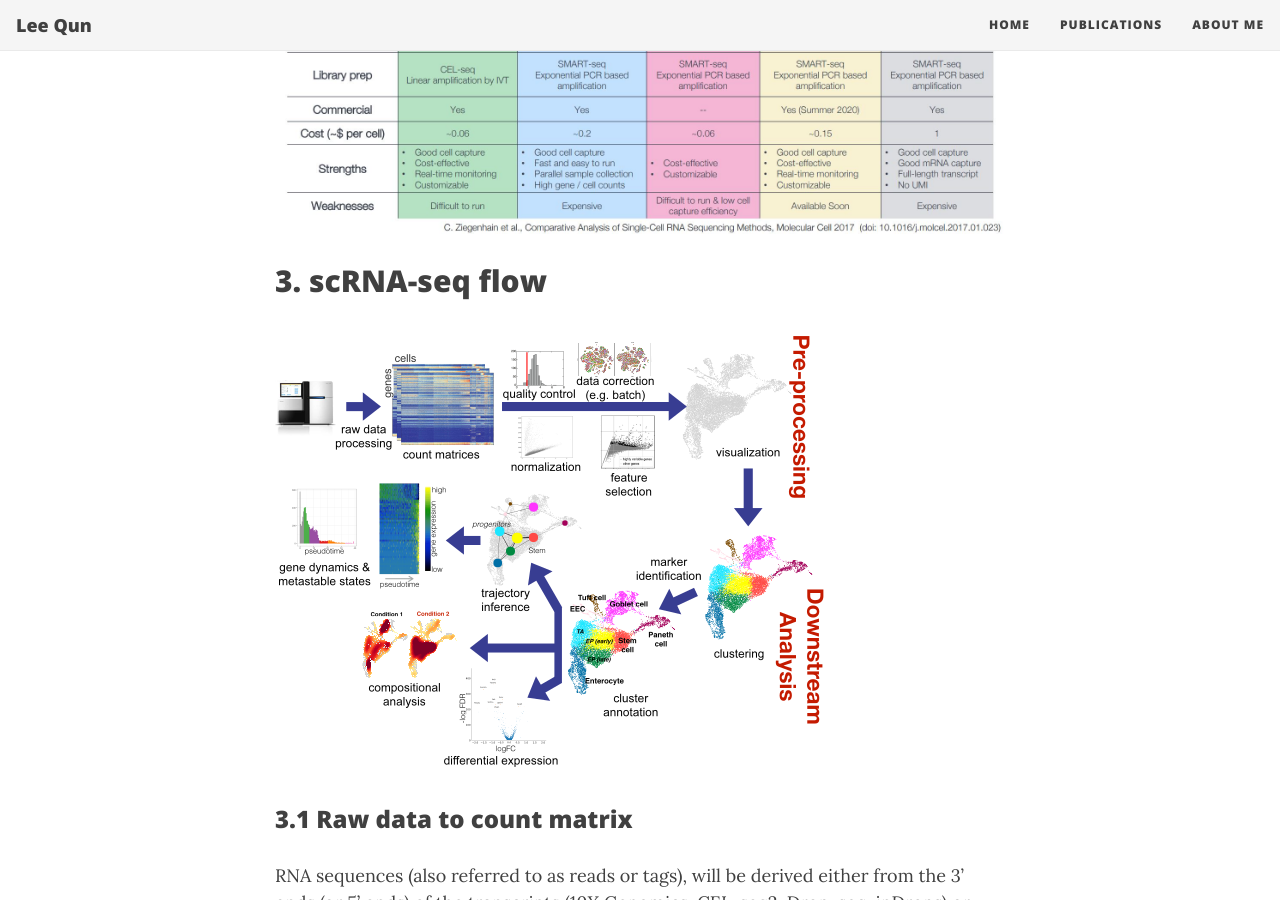
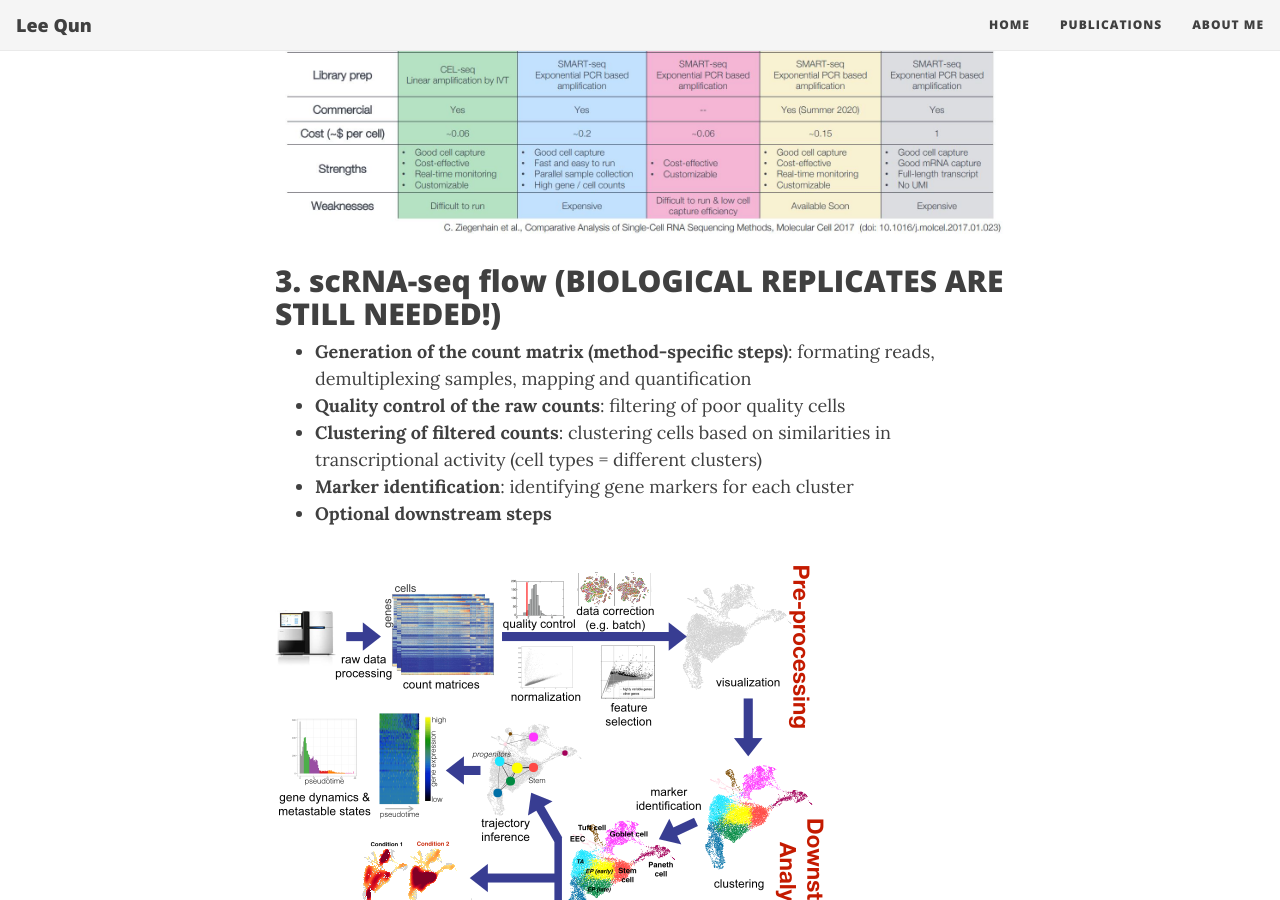
Before and after one commit to leequn/leequn.github.io, a Jekyll site: the page built from _posts/2020-06-19-SingleCell.md, in a window 1280 px wide and 900 px high, scrolled down 1553 px. Built offline with Jekyll 4.4.1, drawn with Linux system fonts in a browser that asks for light colours; nearby versions of some CDN libraries; comment, search, counter and statistics services are not loaded.

Commit message:
Update 2020-06-19-SingleCell.md

```diff
--- a/_posts/2020-06-19-SingleCell.md
+++ b/_posts/2020-06-19-SingleCell.md
@@ -38,8 +38,15 @@
 ## 2. scRNA-seq methods
 ![pic2](/assets/img/scrnaseq/2.jpg)
 
-## 3. scRNA-seq flow
+## 3. scRNA-seq flow (BIOLOGICAL REPLICATES ARE STILL NEEDED!)
+- **Generation of the count matrix (method-specific steps)**: formating reads, demultiplexing samples, mapping and quantification
+- **Quality control of the raw counts**: filtering of poor quality cells
+- **Clustering of filtered counts**: clustering cells based on similarities in transcriptional activity (cell types = different clusters)
+- **Marker identification**: identifying gene markers for each cluster
+- **Optional downstream steps**
+
 ![pic3](/assets/img/scrnaseq/3.jpg)
+
 ### 3.1 Raw data to count matrix
 RNA sequences (also referred to as reads or tags), will be derived either from the 3’ ends (or 5’ ends) of the transcripts (10X Genomics, CEL-seq2, Drop-seq, inDrops) or from full-length transcripts (Smart-seq)
 - 3’ (or 5’)-end sequencing:
```
